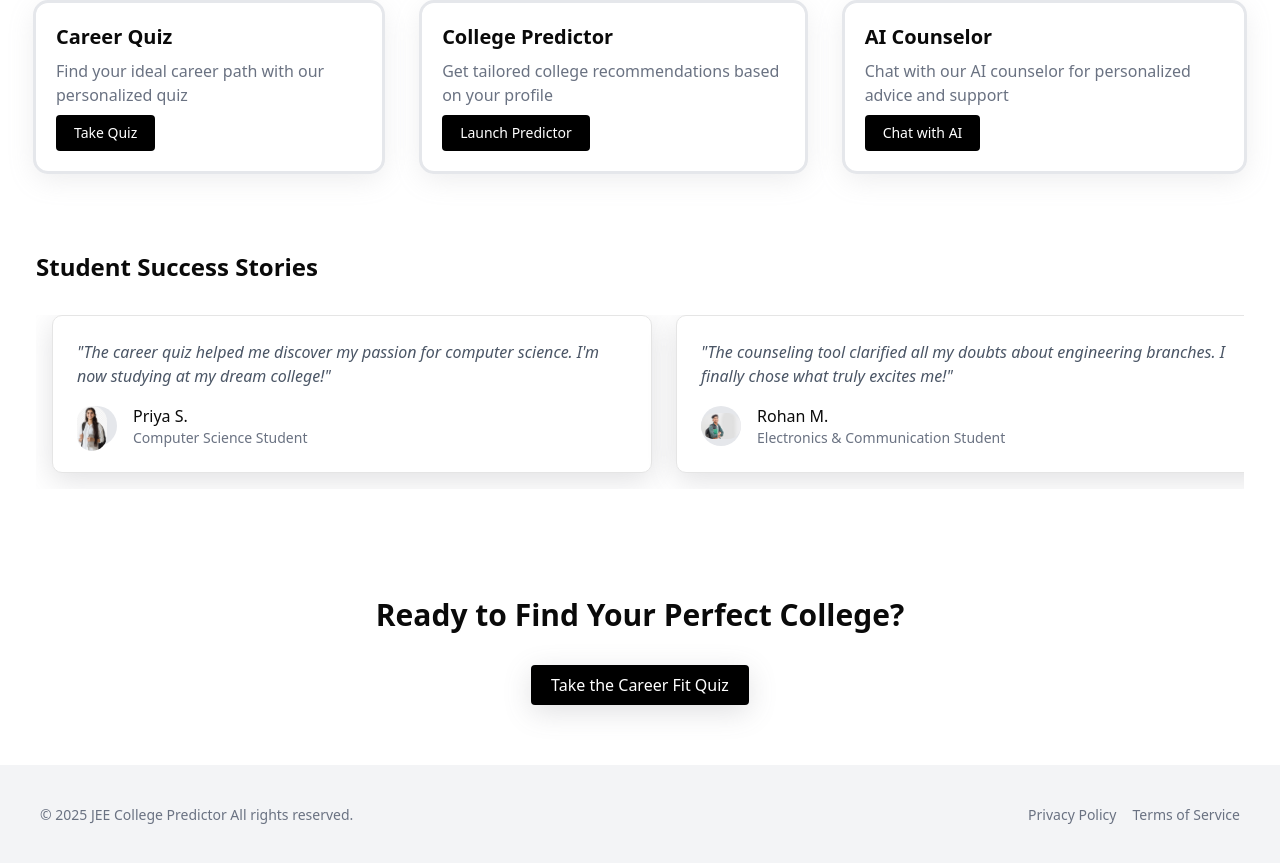
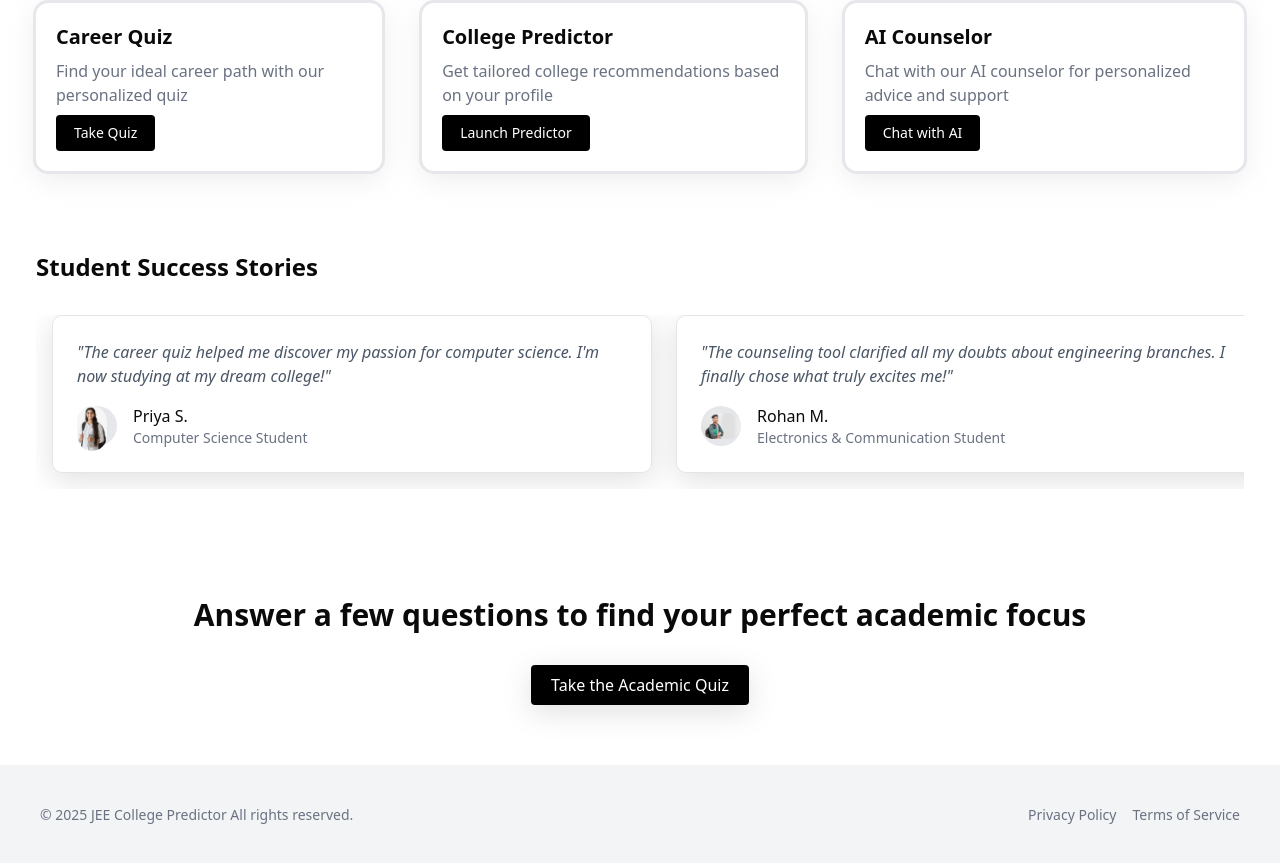
Before and after one commit to rajatrsrivastav/Counseling-companion, a Next.js app: page / in a window 1280 px wide. Shown: the part 624-1487 px from the top of the page. Built offline with nearby package versions, Linux system fonts and the light colour scheme; no server answers.

Commit message:
added trivia quiz through trivia api

```diff
--- a/src/app/about/page.js
+++ b/src/app/about/page.js
@@ -11,8 +11,8 @@ const page = () => {
             <h1 className='text-2xl sm:text-3xl font-bold my-6 sm:my-10'>What Makes Us Unique</h1>
             <div className='space-y-4 sm:space-y-5'>
                 <div className='p-4 sm:p-6 px-4 sm:px-7 rounded space-y-3 sm:space-y-4 transition-all duration-300 transform hover:scale-[1.02]' style={{ boxShadow: 'rgba(100, 100, 111, 0.2) 0px 7px 29px 0px'}}>
-                    <h2 className='text-lg sm:text-xl font-bold'>Interactive Career Fit Quiz</h2>
-                    <p className='text-sm sm:text-base text-gray-500'>Our AI-driven quiz learns your preferences, interests, and goals to provide personalized recommendations.</p>
+                    <h2 className='text-lg sm:text-xl font-bold'>Academic Quiz</h2>
+                    <p className='text-sm sm:text-base text-gray-500'>Answer a few questions to find your perfect academic focus.</p>
                 </div>
                 <div className='p-4 sm:p-6 px-4 sm:px-7 rounded space-y-3 sm:space-y-4 transition-all duration-300 transform hover:scale-[1.02]' style={{ boxShadow: 'rgba(100, 100, 111, 0.2) 0px 7px 29px 0px'}}>
                     <h2 className='text-lg sm:text-xl font-bold'>Best-Fit Branch Recommendations</h2>
--- a/src/app/dashboard/page.js
+++ b/src/app/dashboard/page.js
@@ -55,14 +55,14 @@ const Dashboard = () => {
               style={{ boxShadow: "rgba(100, 100, 111, 0.2) 0px 7px 29px 0px" }}
             >
               <h2 className="text-xl sm:text-2xl font-semibold">
-                Quiz Summary
+                Academic Quiz
               </h2>
               <p className="text-sm sm:text-base text-gray-500">
-                Your career fit profile
+                Academic Quiz
               </p>
               <div className="flex flex-col items-center justify-center py-3 sm:py-5 space-y-3 sm:space-y-5 text-center mb-6 sm:mb-10 mt-6 sm:mt-10">
                 <p className="text-gray-500 text-sm sm:text-base">
-                  Take the Career Fit Quiz
+                  TAnswer a few questions to find your perfect academic focus
                 </p>
                 <div className="bg-gray-300 text-gray-500 rounded py-1.5 sm:py-2 px-3 sm:px-5 text-xs sm:text-sm text-[0.875rem] sm:text-[1rem]">
                   Take Quiz Now
@@ -159,7 +159,7 @@ const Dashboard = () => {
             className="w-full md:min-w-[300px] lg:min-w-[400px] snap-center outline-solid outline-1px outline-gray-200 rounded-[7px] p-4 sm:p-5 shadow-md space-y-2 bg-white transition-all duration-300 transform hover:scale-[1.02]"
             style={{ boxShadow: "rgba(100, 100, 111, 0.2) 0px 7px 29px 0px" }}
           >
-            <h2 className="text-xl sm:text-2xl font-semibold">Quiz Summary</h2>
+            <h2 className="text-xl sm:text-2xl font-semibold">Academic Quiz</h2>
             <p className="text-sm sm:text-base text-gray-500">
               Trivia Quiz
             </p>
--- a/src/app/firebase/firebaseConfig.js
+++ b/src/app/firebase/firebaseConfig.js
@@ -1,10 +1,6 @@
 // Import the functions you need from the SDKs you need
 import { initializeApp } from "firebase/app";
 import { getAuth } from "firebase/auth";
-// TODO: Add SDKs for Firebase products that you want to use
-// https://firebase.google.com/docs/web/setup#available-libraries
-
-// Your web app's Firebase configuration
 const firebaseConfig = {
   apiKey: "AIzaSyAhwYET7DOnalRhZ3pZTZmJJSWcXW3NTSI",
   authDomain: "counselling-companion.firebaseapp.com",
@@ -14,7 +10,6 @@ const firebaseConfig = {
   appId: "1:421444964756:web:d72e1be64db3320ca1ff81",
 };
 
-// Initialize Firebase
 const app = initializeApp(firebaseConfig);
 
 const auth = getAuth(app);
--- a/src/app/page.js
+++ b/src/app/page.js
@@ -164,13 +164,13 @@ export default function Home() {
       <div className="py-3 sm:py-4 md:py-5">
         <div className="container mx-auto px-4 text-center ">
           <h2 className="text-2xl sm:text-3xl font-bold mb-4 sm:mb-6 md:mb-8">
-            Ready to Find Your Perfect College?
+            Answer a few questions to find your perfect academic focus
           </h2>
           <button
             className="text-base px-4 sm:px-5 bg-black text-white rounded py-2 hover:bg-gray-800 transition duration-300 transition-all duration-300 transform hover:scale-[1.02]"
             style={{ boxShadow: "rgba(100, 100, 111, 0.2) 0px 7px 29px 0px" }}
           >
-            <Link href="/quiz">Take the Career Fit Quiz</Link>
+            <Link href="/quiz">Take the Academic Quiz</Link>
           </button>
         </div>
       </div>
--- a/src/components/renderVideosContent.js
+++ b/src/components/renderVideosContent.js
@@ -7,7 +7,6 @@ export default function RenderVideosContent() {
     const [loading, setLoading] = useState(false);
     const [error, setError] = useState(false);
 
-    // Wrap fetchVideos in useCallback
     const fetchVideos = useCallback(async () => {
         setLoading(true);
         setError(false);
@@ -26,13 +25,12 @@ export default function RenderVideosContent() {
         } finally {
             setLoading(false);
         }
-    }, []); // Empty dependency array means fetchVideos is created only once
+    }, []);
 
     useEffect(() => {
         fetchVideos();
-    }, [fetchVideos]); // Now, fetchVideos's identity is stable, so useEffect runs only once
+    }, [fetchVideos]);
 
-    // ... rest of your component (render logic) remains the same ...
     if (loading) {
         return (
             <p className="text-muted-foreground p-4 text-center text-xs">
```
